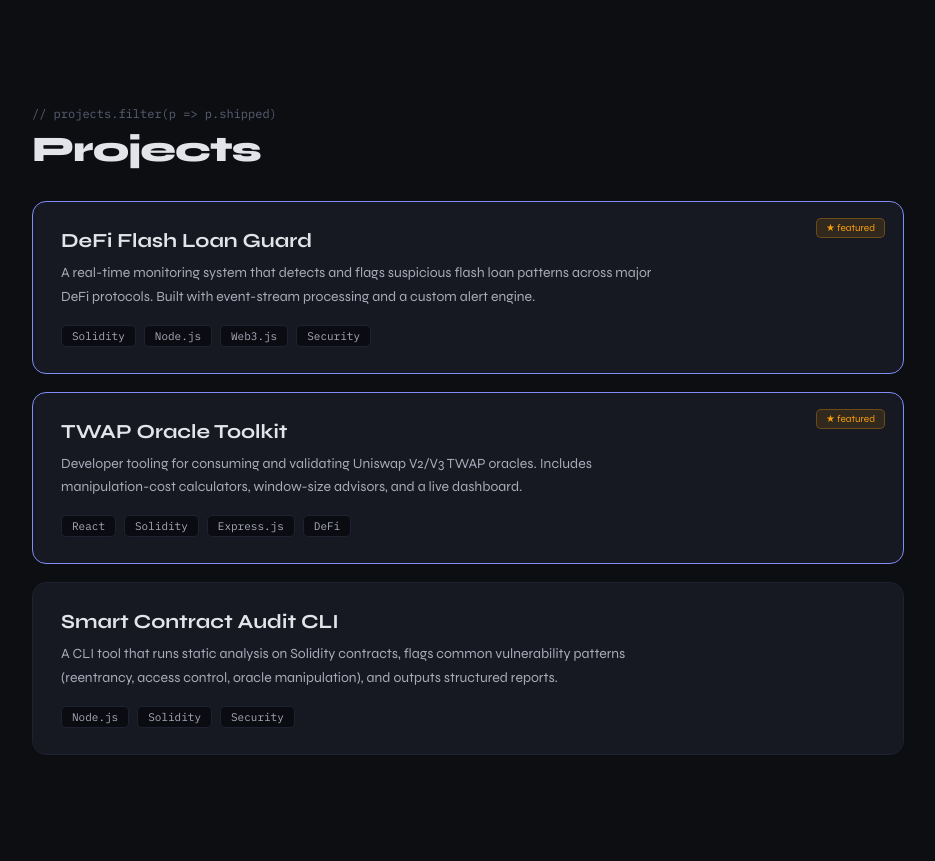
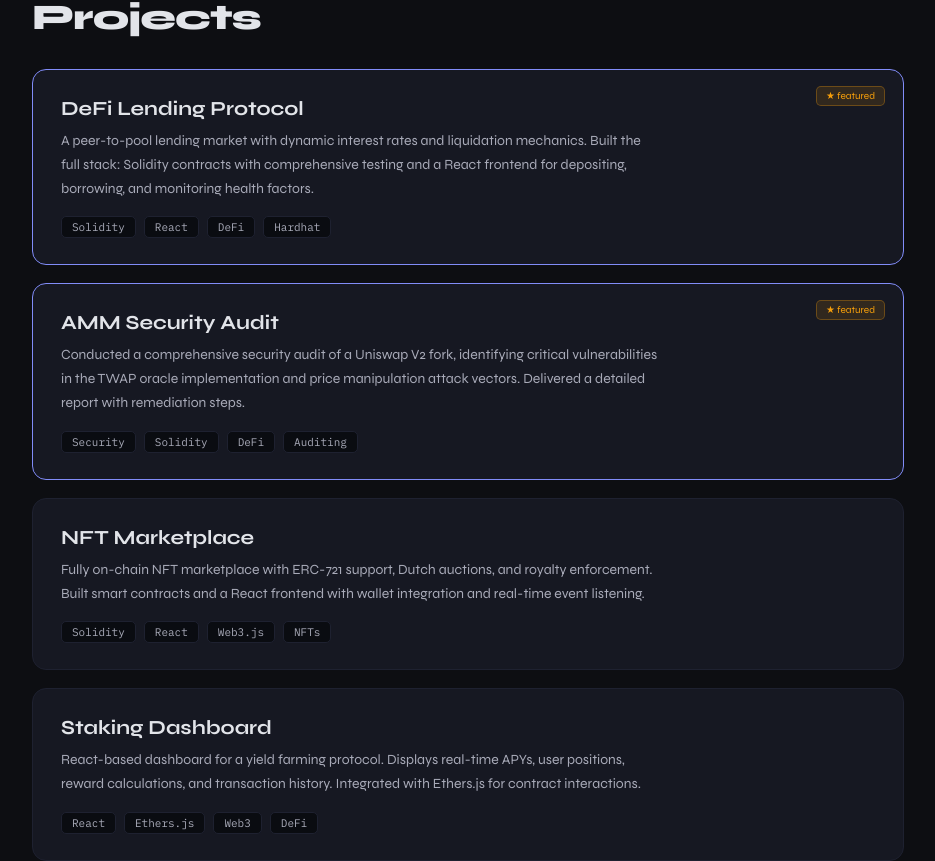
Before and after one commit to papilo-cloud/portfolio-v2, a React (Vite) app: page / in a window 1280 px wide. Shown: the part 2273-3134 px from the top of the page, without its empty margins (172-1107 px from the left). Built offline with nearby package versions, Linux system fonts and the light colour scheme.

Commit message:
updated data files

```diff
--- a/src/data/blogPosts.js
+++ b/src/data/blogPosts.js
@@ -10,31 +10,31 @@ export const blogPosts = [
       {
         id: "problem",
         label: "① Why Spot Prices Break",
-        code: `// BROKEN — do not use\nfunction getSpotPrice() external view returns (uint) {\n    (uint112 r0, uint112 r1, ) = pair.getReserves();\n    return r1 / r0; // flash loan can manipulate this\n}`,
+        code: `//\nBROKEN — do not use\nfunction getSpotPrice() external view returns (uint) {\n    (uint112 r0, uint112 r1, ) = pair.getReserves();\n    return r1 / r0; // flash loan can manipulate this\n}`,
         explain: "Any contract can change the reserve ratio in the same transaction it reads it. Flash loan attacks exploit this exact gap — borrow massive capital, move the price, trigger a victim contract, repay the loan. All in one tx.",
       },
       {
         id: "math",
         label: "② The TWAP Formula",
-        code: `// TWAP = (P₁·T₁ + P₂·T₂ + … + Pₙ·Tₙ)\n//        ──────────────────────────────\n//          T₁ + T₂ + … + Tₙ\n//\n// Example: 4-min window\n//   100×60 + 105×60 + 98×60 + 110×60\n//   ─────────────────────────────── = $103.25\n//               240`,
+        code: `// \nTWAP = (P₁·T₁ + P₂·T₂ + … + Pₙ·Tₙ)\n        ──────────────────────────────\n          T₁ + T₂ + … + Tₙ\n\nExample: 4-min window\n   100×60 + 105×60 + 98×60 + 110×60\n   ─────────────────────────────── = $103.25\n               240`,
         explain: "Price is weighted by how long it lasted — not by how extreme it was. A spike lasting 12 seconds in a 3600-second window carries 0.33% weight. Useless to an attacker.",
       },
       {
         id: "accumulator",
         label: "③ The Prefix Sum Trick",
-        code: `// price0CumulativeLast grows forever:\n//   += oldPrice × timeElapsed\n//\n// To get TWAP for window [A, B]:\n//   (accumulator_B − accumulator_A)\n//   ───────────────────────────────\n//       (timestamp_B − timestamp_A)`,
+        code: `// \nprice0CumulativeLast grows forever:\n   += oldPrice × timeElapsed\n\n To get TWAP for window [A, B]:\n   (accumulator_B − accumulator_A)\n   ───────────────────────────────\n       (timestamp_B − timestamp_A)`,
         explain: "One ever-growing counter. Any time window is extracted by subtracting two snapshots — the same trick as prefix-sum subarray queries in O(1). The consumer contract takes the snapshots.",
       },
       {
         id: "update",
         label: "④ Inside _update()",
-        code: `function _update(...) private {\n    uint32 timeElapsed = blockTimestamp\n                       - blockTimestampLast;\n    // accumulate the PREVIOUS price\n    price0CumulativeLast +=\n        encode(_reserve1).uqdiv(_reserve0)\n        * timeElapsed;\n    // then write new reserves\n    reserve0 = uint112(balance0);\n}`,
+        code: `function _update(...) private {\n    uint32 timeElapsed = blockTimestamp\n                       - blockTimestampLast;\n    \\// accumulate the PREVIOUS price\n    price0CumulativeLast +=\n        encode(_reserve1).uqdiv(_reserve0)\n        * timeElapsed;\n    \\// then write new reserves\n    reserve0 = uint112(balance0);\n}`,
         explain: "The price recorded is always the previous price. You cannot retroactively change something already accumulated into the past. This single design choice is the backbone of manipulation resistance.",
       },
       {
         id: "overflow",
         label: "⑤ Overflow by Design",
-        code: `// Snapshot A: accumulator = 2**256 − 50\n// Snapshot B: accumulator = 30  (wrapped)\n//\n// Contract computes:\n//   30 − (2**256 − 50)\n//   = (−(2**256 − 80)) mod 2**256\n//   = 80  ✓  correct difference\n//\n// Solidity ≥ 0.8: must use unchecked {}`,
+        code: `// Snapshot A: accumulator = 2**256 − 50\n// Snapshot B: accumulator = 30  (wrapped)\n//\n// Contract computes:\n//   30 − (2**256 − 50)\n//   = (−(2**256 − 80)) mod 2**256\n//\n   = 80  ✓  correct difference\n//\n// Solidity ≥ 0.8: must use unchecked {}`,
         explain: "uint256 subtraction with modular arithmetic gives the correct difference regardless of how many times the accumulator has wrapped. Forgetting unchecked{} in Solidity ≥0.8 is the #1 porting bug.",
       },
     ],
--- a/src/data/projects.js
+++ b/src/data/projects.js
@@ -1,26 +1,26 @@
 export const projects = [
   {
-    title: "DeFi Flash Loan Guard",
-    desc: `A real-time monitoring system that detects and flags suspicious
-          flash loan patterns across major DeFi protocols. Built with event-stream
-          processing and a custom alert engine.`,
-    tags: ["Solidity", "Node.js", "Web3.js", "Security"],
+    title: "DeFi Lending Protocol",
+    desc: "A peer-to-pool lending market with dynamic interest rates and liquidation mechanics. Built the full stack: Solidity contracts with comprehensive testing and a React frontend for depositing, borrowing, and monitoring health factors.",
+    tags: ["Solidity", "React", "DeFi", "Hardhat"],
     highlight: true,
   },
   {
-    title: "TWAP Oracle Toolkit",
-    desc: `Developer tooling for consuming and validating Uniswap V2/V3 TWAP
-          oracles. Includes manipulation-cost calculators, window-size advisors,
-          and a live dashboard.`,
-    tags: ["React", "Solidity", "Express.js", "DeFi"],
+    title: "AMM Security Audit",
+    desc: "Conducted a comprehensive security audit of a Uniswap V2 fork, identifying critical vulnerabilities in the TWAP oracle implementation and price manipulation attack vectors. Delivered a detailed report with remediation steps.",
+    tags: ["Security", "Solidity", "DeFi", "Auditing"],
     highlight: true,
   },
   {
-    title: "Smart Contract Audit CLI",
-    desc: `A CLI tool that runs static analysis on Solidity contracts,
-          flags common vulnerability patterns (reentrancy, access control,
-          oracle manipulation), and outputs structured reports.`,
-    tags: ["Node.js", "Solidity", "Security"],
+    title: "NFT Marketplace",
+    desc: "Fully on-chain NFT marketplace with ERC-721 support, Dutch auctions, and royalty enforcement. Built smart contracts and a React frontend with wallet integration and real-time event listening.",
+    tags: ["Solidity", "React", "Web3.js", "NFTs"],
+    highlight: false,
+  },
+  {
+    title: "Staking Dashboard",
+    desc: "React-based dashboard for a yield farming protocol. Displays real-time APYs, user positions, reward calculations, and transaction history. Integrated with Ethers.js for contract interactions.",
+    tags: ["React", "Ethers.js", "Web3", "DeFi"],
     highlight: false,
   },
 ];
--- a/src/data/skills.js
+++ b/src/data/skills.js
@@ -1,9 +1,13 @@
 export const skills = [
   { name: "React", icon: "⚛", cat: "Frontend" },
+  { name: "Next.js", icon: "⚛", cat: "Frontend" },
+  { name: "Vue.js", icon: "", cat: "Frontend" },
   { name: "Solidity", icon: "◆", cat: "Smart Contracts" },
+  { name: "Foundry", icon: "◆", cat: "Smart Contracts" },
+  { name: "Hardhat", icon: "◆", cat: "Smart Contracts" },
+  { name: "Ethers.js", icon: "⬡", cat: "Smart Contracts" },
+  { name: "Web3.js", icon: "⬡", cat: "Smart Contracts" },
   { name: "Node.js", icon: "◎", cat: "Backend" },
   { name: "Express.js", icon: "◉", cat: "Backend" },
-  { name: "Web3.js", icon: "⬡", cat: "Web3" },
-  { name: "Ethers.js", icon: "⬡", cat: "Ethers" },
   { name: "DeFi", icon: "⧫", cat: "Web3" },
 ];
```
